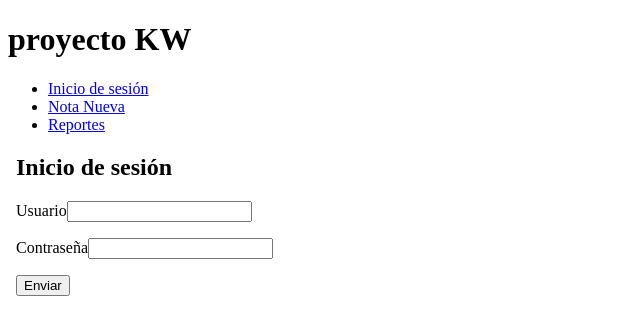
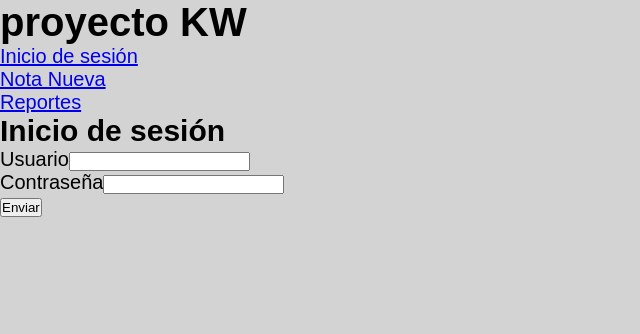
Before and after one commit to YadimirCovBel/KWproy, an Angular app in the folder proyectoKW/: page / in a window 1280 px wide. Shown: the top 334 px of the page, without its empty margins (0-640 px from the left). Built offline with nearby package versions, Linux system fonts and the light colour scheme.

Commit message:
se generaron estilos basicos generales para el html dentro de styles.css

```diff
--- a/proyectoKW/src/assets/css/style.css
+++ b/proyectoKW/src/assets/css/style.css
@@ -0,0 +1,13 @@
+
+/*estilos generales*/
+
+*{
+    margin: 0px;
+    padding: 0px;
+}
+body{
+    font-family: Arial, Helvetica, sans-serif;
+    font-size: 20px;
+    background-color: lightgray;
+    position: fixed;
+}
```
